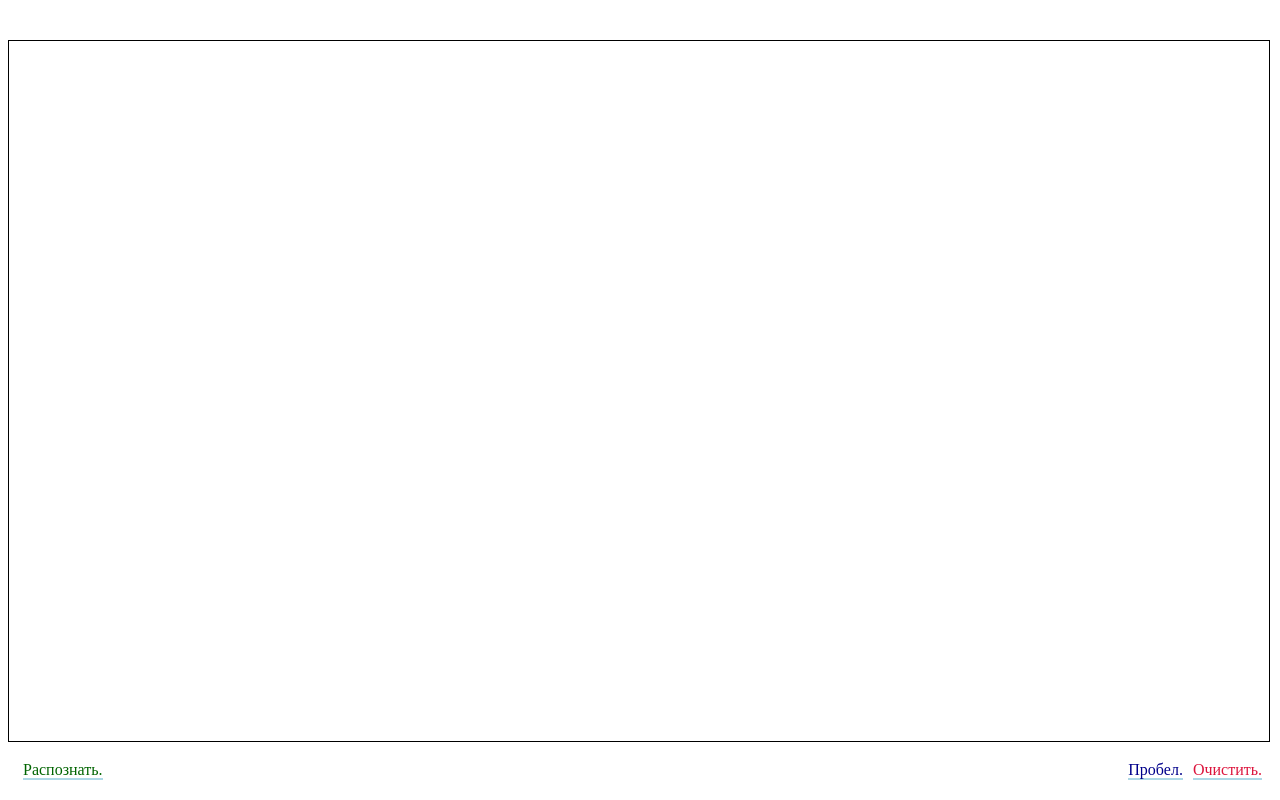
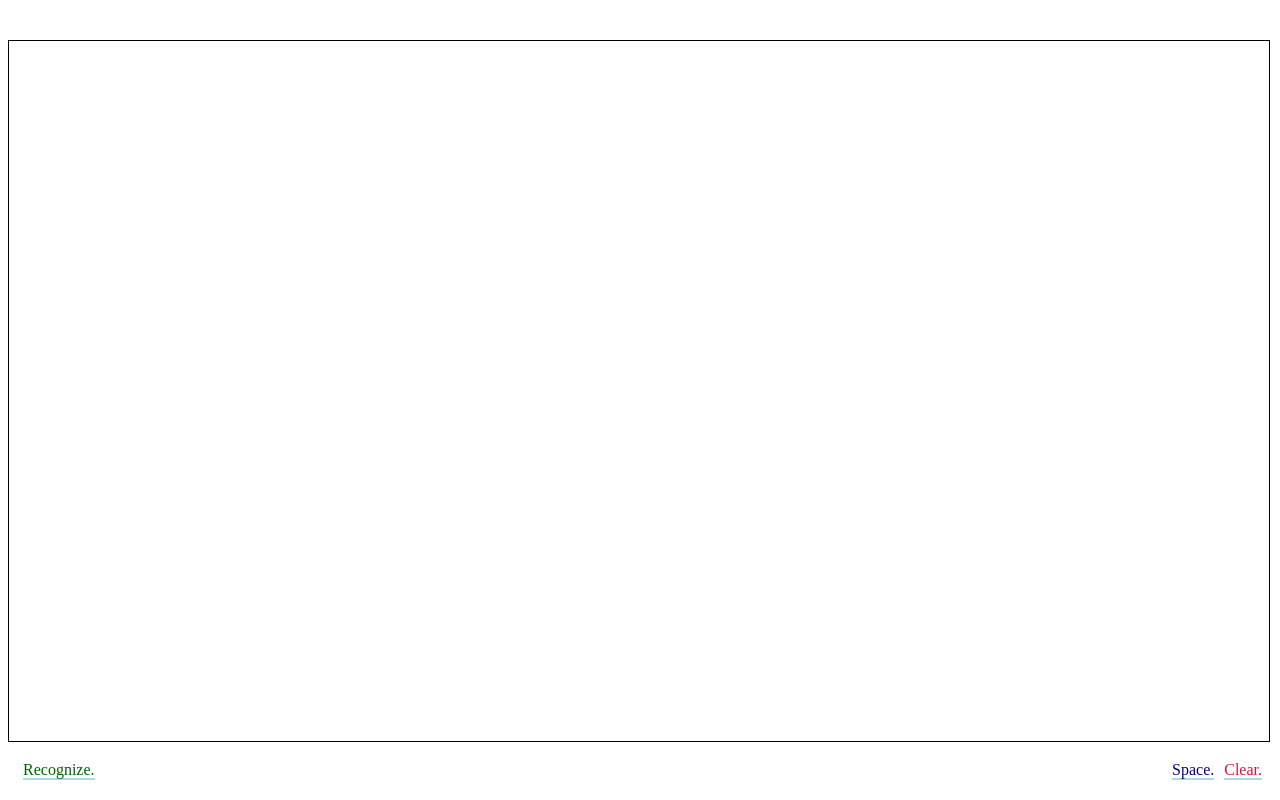
Before and after one commit to BigIskander/Handwriting-keyboard-for-Linux-tesseract, a website built with Vite: page index.html in a window 1280 px wide. Built offline with nearby package versions, Linux system fonts and the light colour scheme.

Commit message:
Small changes.

```diff
--- a/index.html
+++ b/index.html
@@ -24,8 +24,8 @@
     <div id="results" class="selectWordPanel"></div>
     <div><canvas id="can" width="1000" height="200" style="border: 1px solid; cursor: crosshair;"></canvas></div>
     <div style="margin-bottom: 5px; margin-top: 15px; display:grid; grid-template-columns: 1fr 1fr;">
-      <div id="recognize_button" style="margin-left: 15px; text-align: left; font-weight: normal;"><a onclick="recognizeText()" class="internalLinkGreen" href="JavaScript:void(0);" >Распознать.</a></div>
-      <div style="text-align: right;"><a onclick="choseWord(' ')" class="internalLink" href="JavaScript:void(0);" >Пробел.</a><a onclick="erase()" href="JavaScript:void(0);" class="internalLinkRed">Очистить.</a></div>
+      <div id="recognize_button" style="margin-left: 15px; text-align: left; font-weight: normal;"><a onclick="recognizeText()" class="internalLinkGreen" href="JavaScript:void(0);" >Recognize.</a></div>
+      <div style="text-align: right;"><a onclick="choseWord(' ')" class="internalLink" href="JavaScript:void(0);" >Space.</a><a onclick="erase()" href="JavaScript:void(0);" class="internalLinkRed">Clear.</a></div>
     </div>
   </body>
 </html>
```
Also changed, not shown: 1 other file.
